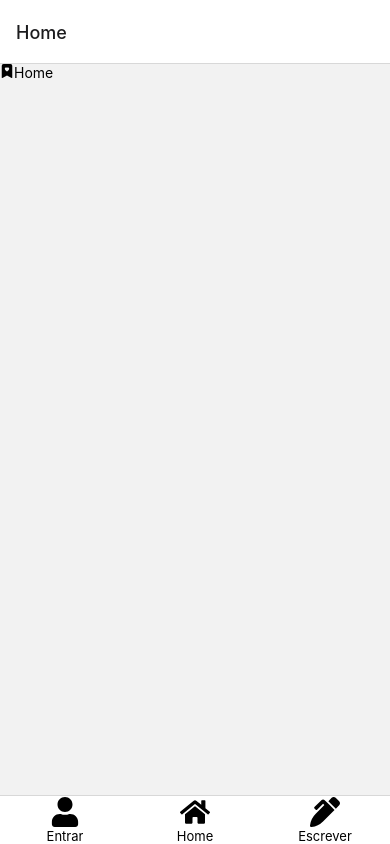
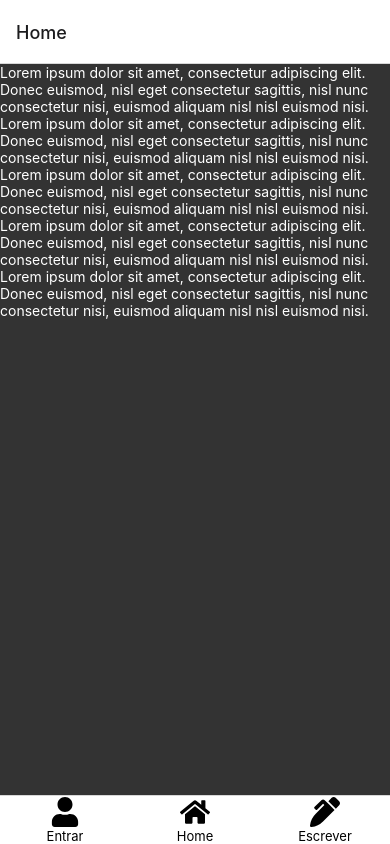
Before and after one commit to galenomoon/MyArtCloud, a React Native app: screen /Home in a window 390 px wide. Built offline with nearby package versions, Linux system fonts and the light colour scheme.

Commit message:
Making home

```diff
--- a/App.js
+++ b/App.js
@@ -18,6 +18,12 @@ import Write from './src/pages/Write';
 
 export default function App() {
   const Tab = createBottomTabNavigator();
+  const styles = StyleSheet.create({
+    label: {
+      fontSize: 13,
+      color: '#000'
+    }
+  })
 
   const tabConfig = {
     "login": {
@@ -48,10 +54,3 @@ export default function App() {
      </NavigationContainer>
   );
 }
-
-const styles = StyleSheet.create({
-  label: {
-    fontSize: 13,
-    color: '#000'
-  }
-})
--- a/src/pages/Home/index.jsx
+++ b/src/pages/Home/index.jsx
@@ -1,12 +1,31 @@
-import { StyleSheet, Text, View } from 'react-native';
-import { BsBookmarkHeartFill } from 'react-icons/bs';
+import React, { useState, useEffect } from 'react';
+import { StyleSheet, Text, View, FlatList, ActivityIndicator } from 'react-native';
+
+//utils
+import texts from '../../../utils/texts';
+
 export default function Home() {
+
+  console.log('texts', texts);
   return (
-    <View>
-      <Text>
-        <BsBookmarkHeartFill />
-        Home
-      </Text>
+    <View style={styles.container}>
+      <FlatList
+        data={texts}
+        keyExtractor={item => item.id.toString()}
+        renderItem={({ item }) => <Text style={styles.text} >{item.text}</Text>}
+      />
     </View>
   );
 }
+
+const styles = StyleSheet.create({
+  container: {
+    flex: 1,
+    backgroundColor: '#333',
+    alignItems: 'center',
+    justifyContent: 'center',
+  },
+  text: {
+    color: '#fff'
+  }
+});
--- /dev/null
+++ b/utils/texts.js
@@ -0,0 +1,17 @@
+export default [
+    {
+      "id": "1", "text": "Lorem ipsum dolor sit amet, consectetur adipiscing elit. Donec euismod, nisl eget consectetur sagittis, nisl nunc consectetur nisi, euismod aliquam nisl nisl euismod nisi. "
+    },
+    {
+      "id": "2", "text": "Lorem ipsum dolor sit amet, consectetur adipiscing elit. Donec euismod, nisl eget consectetur sagittis, nisl nunc consectetur nisi, euismod aliquam nisl nisl euismod nisi. "
+    },
+    {
+      "id": "3", "text": "Lorem ipsum dolor sit amet, consectetur adipiscing elit. Donec euismod, nisl eget consectetur sagittis, nisl nunc consectetur nisi, euismod aliquam nisl nisl euismod nisi. "
+    },
+    {
+      "id": "4", "text": "Lorem ipsum dolor sit amet, consectetur adipiscing elit. Donec euismod, nisl eget consectetur sagittis, nisl nunc consectetur nisi, euismod aliquam nisl nisl euismod nisi. "
+    },
+    {
+      "id": "5", "text": "Lorem ipsum dolor sit amet, consectetur adipiscing elit. Donec euismod, nisl eget consectetur sagittis, nisl nunc consectetur nisi, euismod aliquam nisl nisl euismod nisi. "
+    },
+  ]
```
Lines whose indentation alone changed are shown as unchanged.
